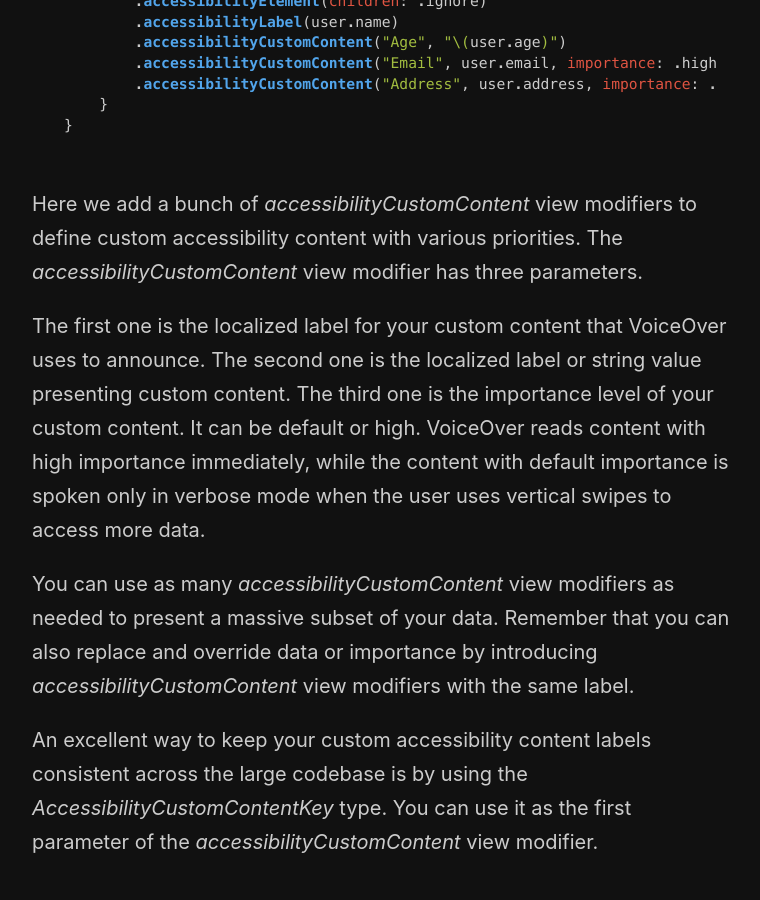
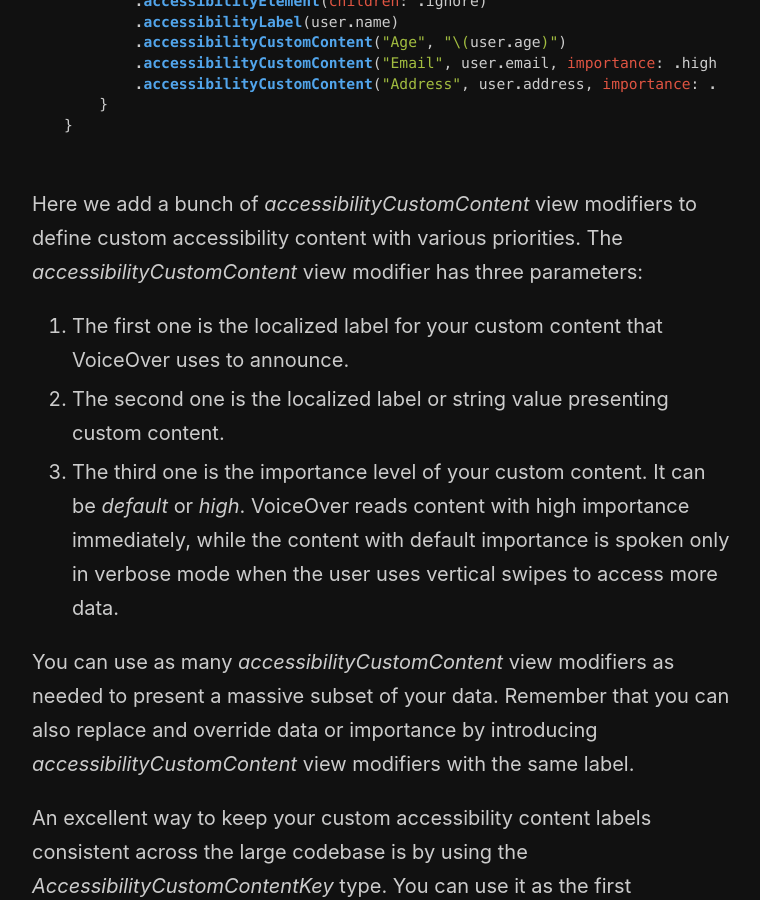
Before and after one commit to mecid/mecid.github.io, a Jekyll site: the page built from _posts/2021-10-06-custom-accessibility-content-in-swiftui.md, in a window 1280 px wide and 900 px high, scrolled down 2736 px. Shown: the whole window, without its empty margins (258-1018 px from the left). Built offline with Jekyll 4.4.1, drawn with Linux system fonts in a browser that asks for light colours; some of the changed lines change nothing that is shown.

Commit message:
formatting issues fixed in custom accessibility content post

````diff
--- a/_posts/2021-10-06-custom-accessibility-content-in-swiftui.md
+++ b/_posts/2021-10-06-custom-accessibility-content-in-swiftui.md
@@ -93,11 +93,11 @@ struct UserView: View {
 }
 ```
 
-Here we add a bunch of *accessibilityCustomContent* view modifiers to define custom accessibility content with various priorities. The *accessibilityCustomContent* view modifier has three parameters.
+Here we add a bunch of *accessibilityCustomContent* view modifiers to define custom accessibility content with various priorities. The *accessibilityCustomContent* view modifier has three parameters:
 
-The first one is the localized label for your custom content that VoiceOver uses to announce.
-The second one is the localized label or string value presenting custom content.
-The third one is the importance level of your custom content. It can be default or high. VoiceOver reads content with high importance immediately, while the content with default importance is spoken only in verbose mode when the user uses vertical swipes to access more data.
+1. The first one is the localized label for your custom content that VoiceOver uses to announce.
+2. The second one is the localized label or string value presenting custom content.
+3. The third one is the importance level of your custom content. It can be *default* or *high*. VoiceOver reads content with high importance immediately, while the content with default importance is spoken only in verbose mode when the user uses vertical swipes to access more data.
 
 You can use as many *accessibilityCustomContent* view modifiers as needed to present a massive subset of your data. Remember that you can also replace and override data or importance by introducing *accessibilityCustomContent* view modifiers with the same label.
 
````
